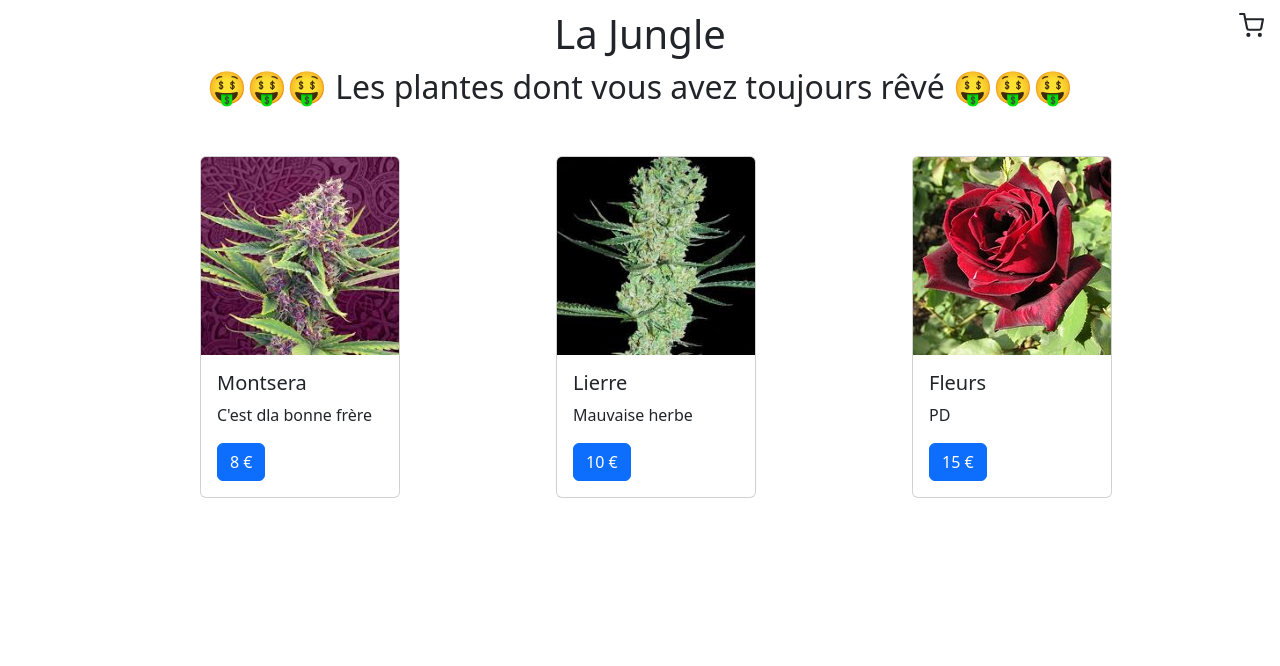
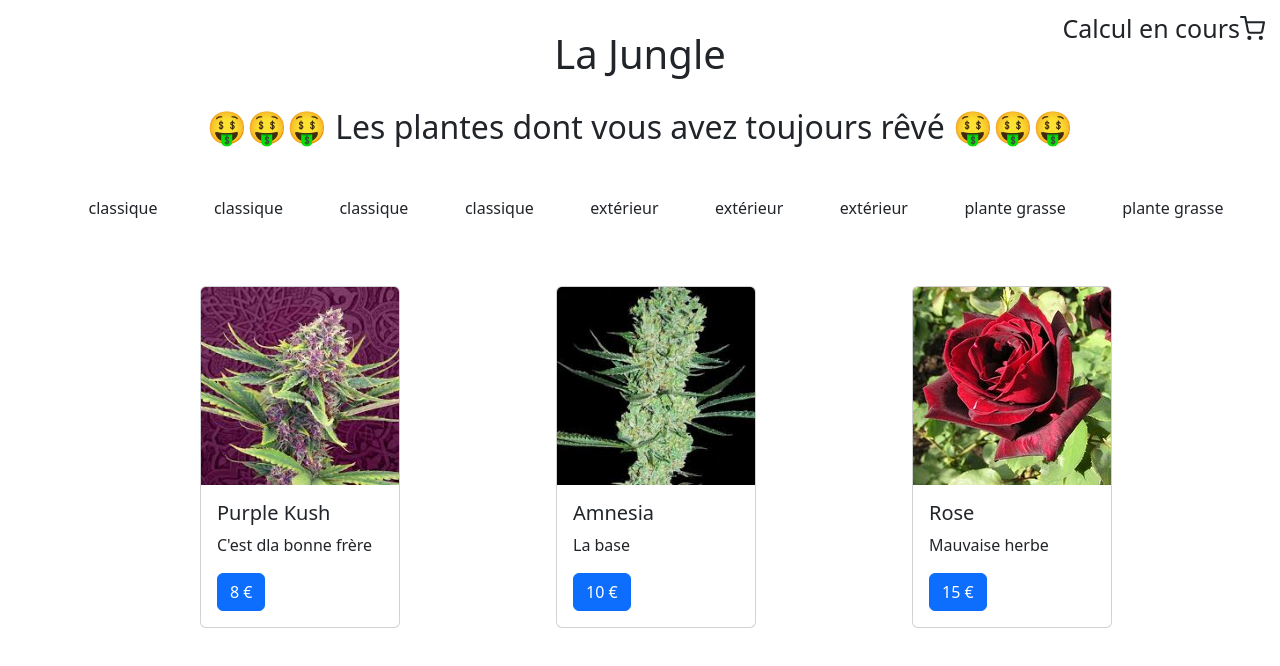
Before and after one commit to ThomasJson/use-react, a React (Create React App) app: page / in a window 1280 px wide. Shown: the top 666 px of the page. Built offline with nearby package versions, Linux system fonts and the light colour scheme.

Commit message:
UL - catgeories

```diff
--- a/src/App.scss
+++ b/src/App.scss
@@ -13,5 +13,5 @@
 }
 
 h1 {
-    margin: 10px 0px 10px 0px !important;
+    margin: 30px 0px 30px 0px !important;
 }
--- a/src/components/banner/Banner.jsx
+++ b/src/components/banner/Banner.jsx
@@ -9,7 +9,7 @@ const Banner = () => {
     <div className="banner">
       <Header />
       <Description />
-      <Cart />
+      <Cart price={"Calcul en cours"}/>
     </div>
   );
 };
--- a/src/components/cart/Cart.jsx
+++ b/src/components/cart/Cart.jsx
@@ -2,10 +2,11 @@ import React from "react";
 import { FiShoppingCart } from "react-icons/fi";
 import "./cart.scss";
 
-const Cart = () => {
+const Cart = ({price}) => {
 
   return (
     <div className="cart">
+      <span>{price}</span>
       <FiShoppingCart />
     </div>
   );
--- a/src/components/cart/cart.scss
+++ b/src/components/cart/cart.scss
@@ -1,8 +1,10 @@
 .cart {
     position: fixed;
-    top: 4px;
-    right: 16px;
+    top: 10px;
+    right: 15px;
     font-size: 25px;
+    display: flex;
+    align-items: center;
 }
 
 li {
--- /dev/null
+++ b/src/components/data/plantList.js
@@ -0,0 +1,47 @@
+export const plantList = [
+	{
+		name: 'monstera',
+		category: 'classique',
+		id: '1ed'
+	},
+	{
+		name: 'ficus lyrata',
+		category: 'classique',
+		id: '2ab'
+	},
+	{
+		name: 'pothos argenté',
+		category: 'classique',
+		id: '3sd'
+	},
+	{
+		name: 'yucca',
+		category: 'classique',
+		id: '4kk'
+	},
+	{
+		name: 'olivier',
+		category: 'extérieur',
+		id: '5pl'
+	},
+	{
+		name: 'géranium',
+		category: 'extérieur',
+		id: '6uo'
+	},
+	{
+		name: 'basilique',
+		category: 'extérieur',
+		id: '7ie'
+	},
+	{
+		name: 'aloe',
+		category: 'plante grasse',
+		id: '8fp'
+	},
+	{
+		name: 'succulente',
+		category: 'plante grasse',
+		id: '9vn'
+	}
+]
--- a/src/components/main/Main.jsx
+++ b/src/components/main/Main.jsx
@@ -1,38 +1,42 @@
 import React from "react";
 import { Container } from "react-bootstrap";
 import Product from "../product/Product";
+import ShoppingList from "../shoppingList/ShoppingList";
 import "./main.scss";
 
 const Main = () => {
   return (
+    <>
+    <ShoppingList />
     <Container fluid id="product-Bloc">
       <ul className="rOw justify-Evenly">
         <li>
           <Product
-            title="Montsera"
-            price="8 €"
+            title="Purple Kush"
+            price={8 + " €"}
             description="C'est dla bonne frère"
             image="./assets/img/purple.jpeg"
           />
         </li>
         <li>
           <Product
-            title="Lierre"
-            price="10 €"
-            description="Mauvaise herbe"
+            title="Amnesia"
+            price={10 + " €"}
+            description="La base"
             image="./assets/img/amne.jpeg"
           />
         </li>
         <li>
           <Product
-            title="Fleurs"
-            price="15 €"
-            description="PD"
+            title="Rose"
+            price={15 + " €"}
+            description="Mauvaise herbe"
             image="./assets/img/rose.jpg"
           />
         </li>
       </ul>
     </Container>
+    </>
   );
 };
 
--- /dev/null
+++ b/src/components/shoppingList/ShoppingList.jsx
@@ -0,0 +1,21 @@
+import React from "react";
+import { plantList } from "../data/plantList";
+import "./shoppingList.scss";
+
+const ShoppingList = () => {
+  const categoryList = plantList.map((cat) => {
+    return <p>{cat.category}</p>;
+  });
+
+  return (
+    <div>
+      <ul className="rOw justify-Evenly category-List">
+        {categoryList.map((plant) => (
+          <li key={plant.id}>{plant}</li>
+        ))}
+      </ul>
+    </div>
+  );
+};
+
+export default ShoppingList;
--- /dev/null
+++ b/src/components/shoppingList/shoppingList.scss
@@ -0,0 +1,3 @@
+.category-List {
+    margin-top: 50px;
+}
```
